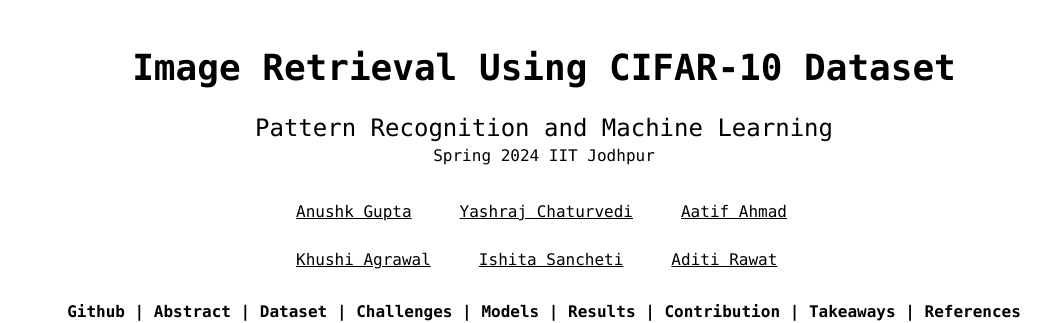
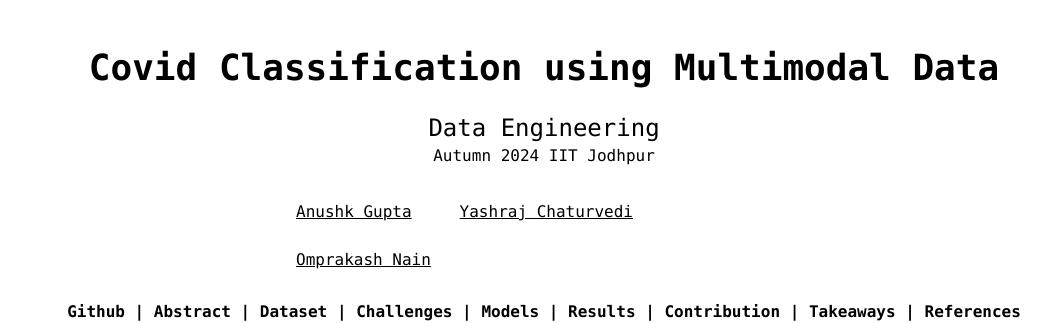
Before and after one commit to yashrajsnow007/Covid_Thermal_Prediction, a Next.js app: page / in a window 1280 px wide. Shown: the top 323 px of the page, without its empty margins (96-1147 px from the left). Built offline with nearby package versions, Linux system fonts and the light colour scheme.

Commit message:
Update page.js

```diff
--- a/src/app/page.js
+++ b/src/app/page.js
@@ -6,13 +6,11 @@
     <div className="font-mono">
       <div className="flex flex-col items-center w-4/5 mx-auto mt-12">
         <h1 className="text-4xl text-center font-bold">
-          Image Retrieval Using CIFAR-10 Dataset
+          Covid Classification using Multimodal Data
         </h1>
         <div className="mt-6 mb-4">
-          <h2 className="text-center text-2xl">
-            Pattern Recognition and Machine Learning
-          </h2>
-          <h2 className="text-center text-1xl">Spring 2024 IIT Jodhpur</h2>
+          <h2 className="text-center text-2xl">Data Engineering</h2>
+          <h2 className="text-center text-1xl">Autumn 2024 IIT Jodhpur</h2>
         </div>
         <ul className="lg:flex lg:flex-wrap w-1/2 lg:gap-x-12 lg:p-2 lg:gap-y-6 lg:m-2">
           <li className="py-2 lg:py-0">
@@ -28,81 +26,54 @@
             <a
               href="https://github.com/yashrajsnow007"
               target="_blank"
-              className="underline  hover:text-gray-500"
+              className="underline hover:text-gray-500"
             >
               Yashraj Chaturvedi
             </a>
           </li>
           <li className="py-2 lg:py-0">
             <a
-              href="https://github.com/aatifahmad123"
+              href="https://github.com/om-nain"
               target="_blank"
-              className="underline  hover:text-gray-500"
+              className="underline hover:text-gray-500"
             >
-              Aatif Ahmad
-            </a>
-          </li>
-          <li className="py-2 lg:py-0">
-            <a
-              href="https://github.com/b22cs005"
-              target="_blank"
-              className="underline  hover:text-gray-500"
-            >
-              Khushi Agrawal
-            </a>
-          </li>
-          <li className="py-2 lg:py-0">
-            <a
-              href="https://github.com/ishitasancheti29"
-              target="_blank"
-              className="underline  hover:text-gray-500"
-            >
-              Ishita Sancheti
-            </a>
-          </li>
-          <li className="py-2 lg:py-0">
-            <a
-              href="https://github.com/ishitasancheti29"
-              target="_blank"
-              className="underline  hover:text-gray-500"
-            >
-              Aditi Rawat
+              Omprakash Nain
             </a>
           </li>
         </ul>
         <ul className="flex mt-3 mb-6 font-bold flex-wrap">
-          <li className=" hover:text-gray-500">
-            <a href="https://github.com/introspective321/ImRCIFAR">Github |</a>
+          <li className="hover:text-gray-500">
+            <a href="https://github.com/introspective321/DE_COVID_Classification">Github |</a>
           </li>
-          <li className=" hover:text-gray-500">
+          <li className="hover:text-gray-500">
             <a href="#Abstract">&nbsp;Abstract | </a>
           </li>
-          <li className=" hover:text-gray-500">
-            <a href="#Dataset"> &nbsp;Dataset | </a>
+          <li className="hover:text-gray-500">
+            <a href="#Dataset">&nbsp;Dataset | </a>
           </li>
-          <li className=" hover:text-gray-500">
-            <a href="#Challenges"> &nbsp;Challenges | </a>
+          <li className="hover:text-gray-500">
+            <a href="#Challenges">&nbsp;Challenges | </a>
           </li>
-          <li className=" hover:text-gray-500">
-            <a href="#Models"> &nbsp;Models | </a>
+          <li className="hover:text-gray-500">
+            <a href="#Models">&nbsp;Models | </a>
           </li>
-          <li className=" hover:text-gray-500">
-            <a href="#Results"> &nbsp;Results | </a>
+          <li className="hover:text-gray-500">
+            <a href="#Results">&nbsp;Results | </a>
           </li>
-          <li className=" hover:text-gray-500">
-            <a href="#Contribution"> &nbsp;Contribution | </a>
+          <li className="hover:text-gray-500">
+            <a href="#Contribution">&nbsp;Contribution | </a>
           </li>
-          <li className=" hover:text-gray-500">
-            <a href="#Takeaways"> &nbsp;Takeaways | </a>
+          <li className="hover:text-gray-500">
+            <a href="#Takeaways">&nbsp;Takeaways | </a>
           </li>
-          <li className=" hover:text-gray-500">
-            <a href="#References"> &nbsp;References</a>
+          <li className="hover:text-gray-500">
+            <a href="#References">&nbsp;References</a>
           </li>
         </ul>
       </div>
 
-      <div className="flex flex-col w-4/5 mx-auto mt-4 ">
-      <div class="py-2 flex justify-center">
+      <div className="flex flex-col w-4/5 mx-auto mt-4">
+        <div className="py-2 flex justify-center">
           <iframe
             width="560"
             height="315"
@@ -140,7 +111,6 @@
           <b>Keywords</b>: Image retrieval, CIFAR-10, Clustering,
           Classification, Model Performance
         </p>
-
 
         <h2 className="text-2xl font-bold py-2" id="Dataset">
           Dataset
@@ -252,7 +222,7 @@
         </h2>
         <p>
           The majority of models produced accuracy scores in the range of 48-60
-          %. SVM with 'RBF' kernel produced an accuracy score of 61.04 %.The
+          %. SVM with 'RBF' kernel produced an accuracy score of 61.04 %. The
           results showed that deep learning models would definitely outperform
           traditional machine learning models on the CIFAR-10 dataset, achieving
           higher accuracy and better generalization. There were some models like
@@ -260,12 +230,12 @@
           assumptions about the data distribution given that the images have a
           property of having pixels not entirely independent.
         </p>
-        <Test></Test>
+        <Test />
         <h2 className="text-2xl font-bold py-2" id="Contribution">
           Contribution of Members
         </h2>
         <div className="flex justify-center p-4">
-          <Team></Team>
+          <Team />
         </div>
 
         <h2 className="text-2xl font-bold py-2" id="Takeaways">
@@ -289,7 +259,7 @@
           <li>
             <a
               href="https://www.cs.toronto.edu/~kriz/cifar.html"
-              className=" hover:text-gray-500"
+              className="hover:text-gray-500"
             >
               CIFAR-10 Dataset
             </a>
@@ -297,7 +267,7 @@
           <li>
             <a
               href="https://www.kaggle.com/c/cifar-10"
-              className=" hover:text-gray-500"
+              className="hover:text-gray-500"
             >
               Kaggle CIFAR-10 Competition
             </a>
@@ -305,7 +275,7 @@
           <li>
             <a
               href="https://www.tensorflow.org/datasets/catalog/cifar10"
-              className=" hover:text-gray-500"
+              className="hover:text-gray-500"
             >
               TensorFlow CIFAR-10 Dataset
             </a>
@@ -313,7 +283,7 @@
           <li>
             <a
               href="https://www.wiley.com/en-us/Pattern+Classification%2C+2nd+Edition-p-9780471056690"
-              className=" hover:text-gray-500"
+              className="hover:text-gray-500"
             >
               Pattern Classification by Duda, Hart, and Stork
             </a>
@@ -321,7 +291,7 @@
           <li>
             <a
               href="https://www.coursera.org/learn/machine-learning"
-              className=" hover:text-gray-500"
+              className="hover:text-gray-500"
             >
               Coursera Machine Learning Course by Andrew Ng
             </a>
@@ -329,20 +299,20 @@
           <li>
             <a
               href="https://scikit-learn.org/stable/"
-              className=" hover:text-gray-500"
+              className="hover:text-gray-500"
             >
               Scikit-Learn Documentation
             </a>
           </li>
           <li>
-            <a href="https://keras.io/" className=" hover:text-gray-500">
+            <a href="https://keras.io/" className="hover:text-gray-500">
               Keras Official Website
             </a>
           </li>
           <li>
             <a
               href="https://paperswithcode.com/sota/image-classification-on-cifar-10"
-              className=" hover:text-gray-500"
+              className="hover:text-gray-500"
             >
               Papers with Code - CIFAR-10 Image Classification
             </a>
@@ -352,28 +322,28 @@
           <a
             href="https://github.com/anandmishra22/PRML-Spring-2023"
             target="_blank"
-            className=" hover:text-gray-500"
+            className="hover:text-gray-500"
           >
-            © CSL2050 PRML Spring 2024
-          </a>{" "}
-          &nbsp;•&nbsp;{" "}
+            © CSL4030 DE Autumn 2024
+          </a>
+          &nbsp;•&nbsp;
           <a
             href="https://www.iitj.ac.in/"
             target="_blank"
-            className=" hover:text-gray-500"
+            className="hover:text-gray-500"
           >
             IIT Jodhpur
-          </a>{" "}
-          &nbsp;•&nbsp;{" "}
+          </a>
+          &nbsp;•&nbsp;
           <a
             href="https://new.reddit.com/user/Fuzzy_Weather1503"
             target="_blank"
-            className=" hover:text-gray-500"
+            className="hover:text-gray-500"
           >
-            Aatif Ahmad
-          </a>{" "}
+            Yashraj Chaturvedi
+          </a>
           &nbsp;•&nbsp;
-          <a href="#" className=" hover:text-gray-500">
+          <a href="#" className="hover:text-gray-500">
             Go to Top
           </a>
         </p>
```
